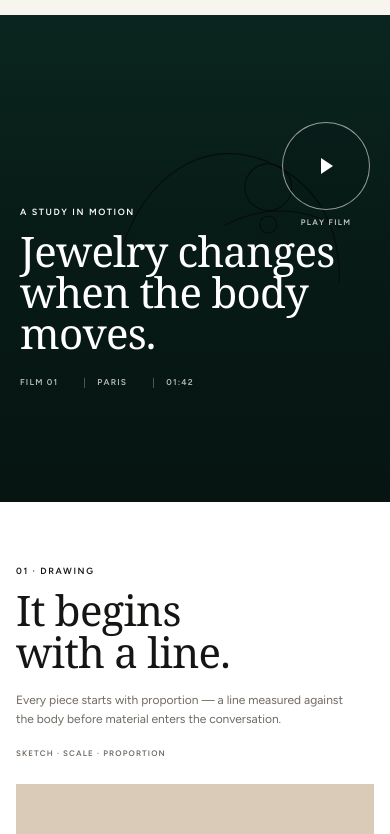
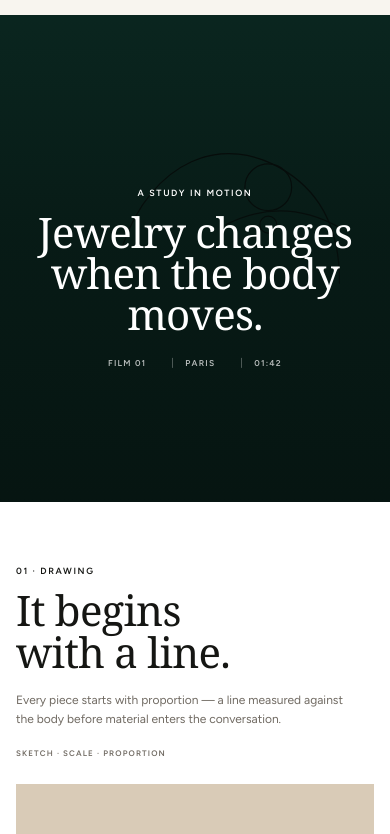
Before and after one commit to chieutt/Jewelry-Theme, a plain HTML site: page index.html in a window 390 px wide. Shown: the part 5440-6274 px from the top of the page. Drawn offline with Linux system fonts and the light colour scheme; a web font is replaced by a local one.

Commit message:
Center video content and remove play control

```diff
--- a/assets/css/theme-18.css
+++ b/assets/css/theme-18.css
@@ -1,5 +1,5 @@
 /* ============================================================
-   v10.8 — UI alignment refinements
+   v10.9 — UI alignment refinements
    S03 Image Banner / S08 Video / S17 Social Gallery
    Global tokens live in base.css
    ============================================================ */
@@ -13,7 +13,7 @@
   max-width:620px!important;
 }
 
-/* S08 — center the content block in the frame while preserving left-aligned typography. */
+/* S08 — centered campaign copy, centered typography, no play control. */
 [data-section="08 Video banner"] .video-overlay{
   background:linear-gradient(90deg,
     rgba(5,17,14,.22) 0%,
@@ -28,23 +28,29 @@
   left:50%!important;
   right:auto!important;
   transform:translate(-50%,-50%)!important;
-  width:min(680px,56vw)!important;
-  max-width:680px!important;
-  text-align:left!important;
+  width:min(720px,62vw)!important;
+  max-width:720px!important;
+  align-items:center!important;
+  text-align:center!important;
 }
 
 [data-section="08 Video banner"] .video-copy .eyebrow,
 [data-section="08 Video banner"] .video-copy .h2,
 [data-section="08 Video banner"] .video-meta{
-  text-align:left!important;
+  width:100%;
+  text-align:center!important;
+}
+
+[data-section="08 Video banner"] .video-copy .h2{
+  margin-inline:auto!important;
 }
 
 [data-section="08 Video banner"] .video-meta{
-  justify-content:flex-start!important;
+  justify-content:center!important;
 }
 
 [data-section="08 Video banner"] .video-play{
-  right:max(var(--gutter),calc((100vw - var(--container))/2))!important;
+  display:none!important;
 }
 
 /* S17 — disciplined gallery system. */
@@ -104,11 +110,7 @@
   }
 
   [data-section="08 Video banner"] .video-copy{
-    width:min(560px,58vw)!important;
-  }
-
-  [data-section="08 Video banner"] .video-play{
-    right:var(--gutter)!important;
+    width:min(600px,68vw)!important;
   }
 
   [data-section="17 Instagram gallery"] .social-runway,
@@ -151,19 +153,13 @@
   }
 
   [data-section="08 Video banner"] .video-copy{
-    top:58%!important;
+    top:54%!important;
     bottom:auto!important;
     left:50%!important;
     right:auto!important;
     transform:translate(-50%,-50%)!important;
     width:calc(100% - (var(--gutter) * 2))!important;
     max-width:none!important;
-  }
-
-  [data-section="08 Video banner"] .video-play{
-    top:22%!important;
-    right:var(--gutter)!important;
-    transform:none!important;
   }
 
   [data-section="17 Instagram gallery"]{
```
